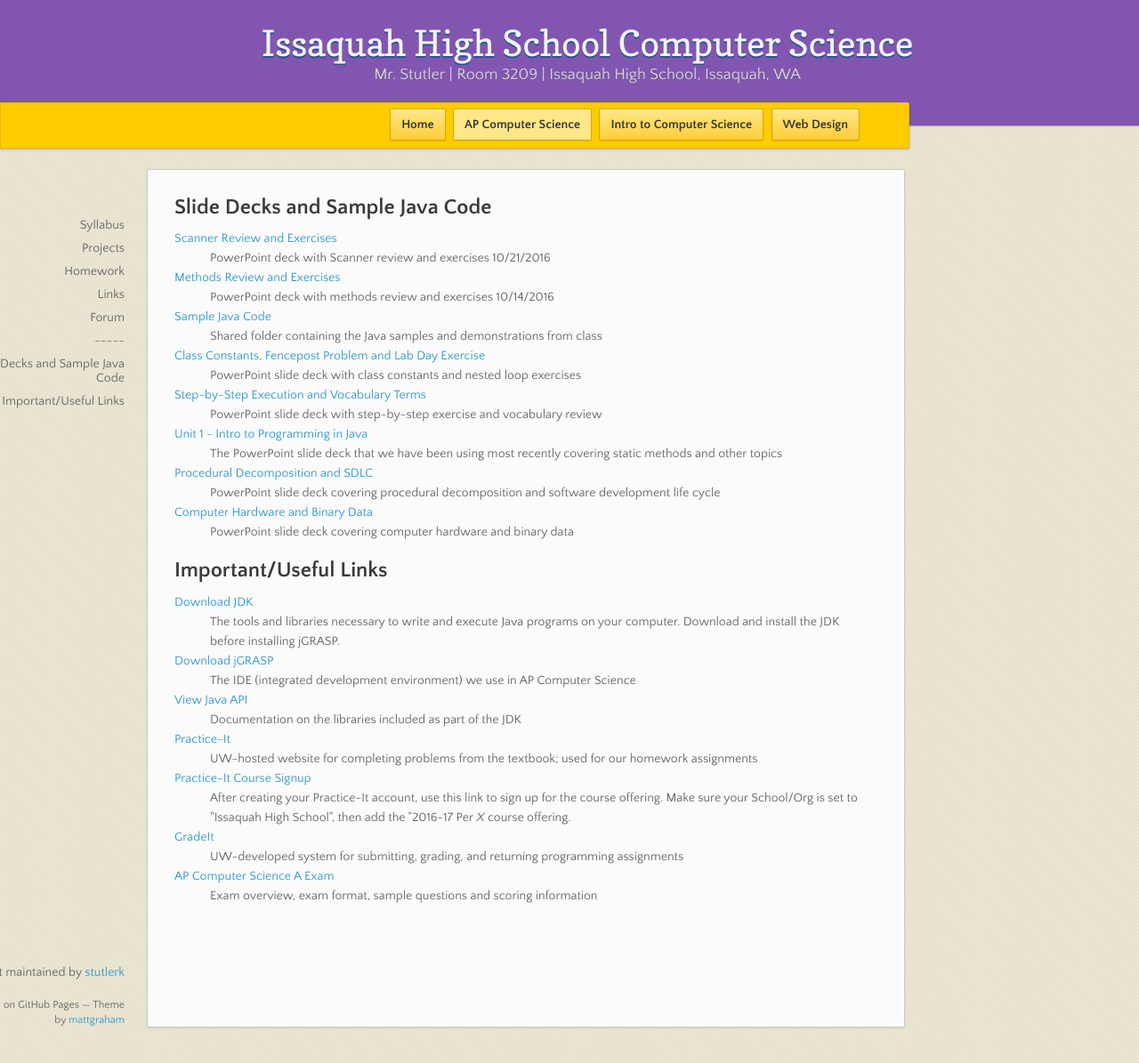
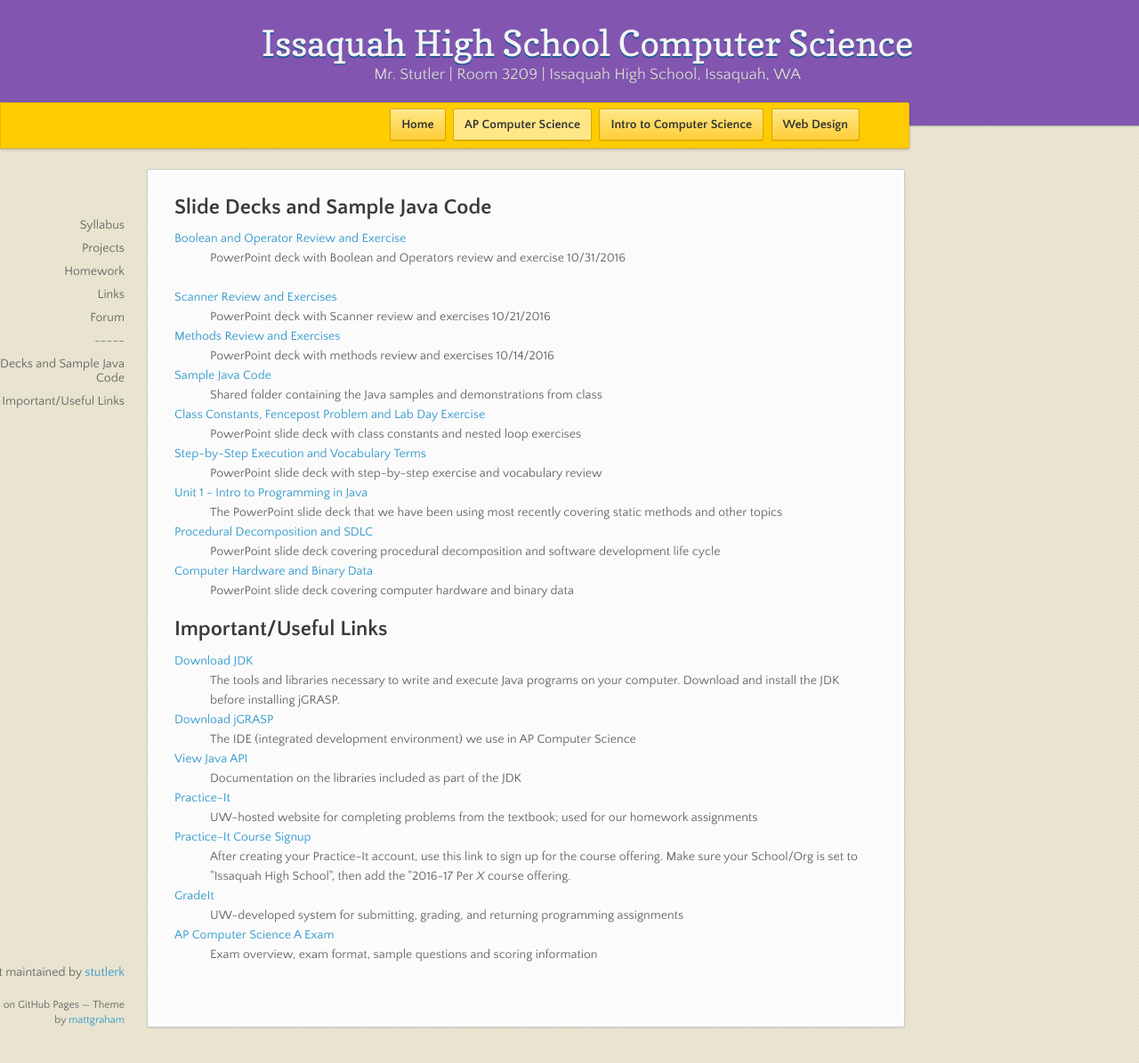
Before and after one commit to stutlerk/ihs-website, a Jekyll site: the page built from _apcs/links.html, in a window 1280 px wide and 1195 px high. Shown: the whole window at 89% size. Built offline with Jekyll 4.4.1, drawn with Linux system fonts in a browser that asks for light colours; nearby versions of some CDN libraries.

Commit message:
Update links.html

```diff
--- a/_apcs/links.html
+++ b/_apcs/links.html
@@ -6,6 +6,9 @@
 <section>
 <h2>Slide Decks and Sample Java Code</h2>
 <dl>
+    <dt><a href="https://issaquahwednet-my.sharepoint.com/personal/stutlerk_issaquah_wednet_edu/_layouts/15/guestaccess.aspx?guestaccesstoken=oTU7cHI6Yyjy5vXWbs3yx%2fV9Ken9doKzbBuWHLWjC1o%3d&docid=0cd42b0849a144949aa5586f3db70fc2d&rev=1">Boolean and Operator Review and Exercise</a></dt>
+    <dd>PowerPoint deck with Boolean and Operators review and exercise 10/31/2016</dd>
+
     <dt><a href="https://issaquahwednet-my.sharepoint.com/personal/stutlerk_issaquah_wednet_edu/_layouts/15/guestaccess.aspx?guestaccesstoken=e5jlD8w70zCpigkB3Kc4%2bj%2fJQilUn3XAIhY1Cegk3lY%3d&docid=199433f9f85164aaaacc3582215a7b701&rev=1">Scanner Review and Exercises</a></dt>
     <dd>PowerPoint deck with Scanner review and exercises 10/21/2016</dd>
 
```
